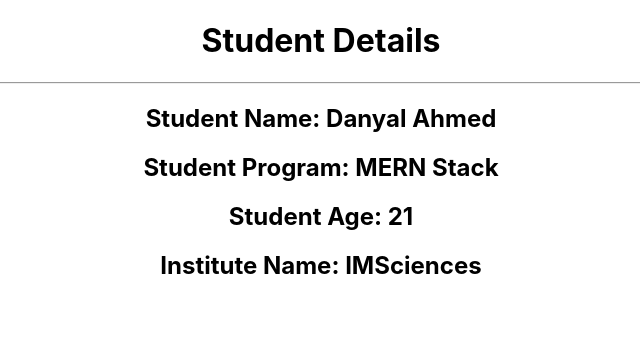
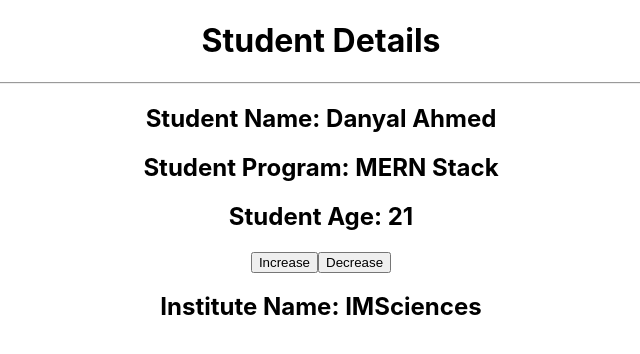
Before and after one commit to DeeKoders/react-application, a React (Create React App) app: page / in a window 1280 px wide. Shown: the top 354 px of the page, without its empty margins (319-959 px from the left). Built offline with nearby package versions, Linux system fonts and the light colour scheme.

Commit message:
Added a React Hook
useState hook is added in studentInfo.js to increase and Decrease Student Age on Button Click

```diff
--- a/src/App.js
+++ b/src/App.js
@@ -1,5 +1,6 @@
 import logo from './logo.svg';
 import './App.css';
+import { useState } from 'react';
 import StudentInfo from './studentInfo';
 
 
--- a/src/studentInfo.js
+++ b/src/studentInfo.js
@@ -1,6 +1,7 @@
 import React from "react";
-
+import { useState } from 'react';
 function StudentInfo(props){
+    let [age, setAge] = useState(props.stdAge)
     return(
         <div>
             <center>
@@ -8,8 +9,13 @@ function StudentInfo(props){
                 <hr/>
                 <h2>Student Name: {props.stdName}</h2>
                 <h2>Student Program: {props.stdProgram}</h2>
-                <h2>Student Age: {props.stdAge}</h2>
+
+
+                <h2>Student Age: {age}</h2><button onClick={()=> setAge(age+1)}>Increase</button><button onClick={()=> setAge(age-1)}>Decrease</button>
+
+
                 <h2>Institute Name: {props.stdInstitute}</h2>
+
             </center>
         </div>
     );
```
